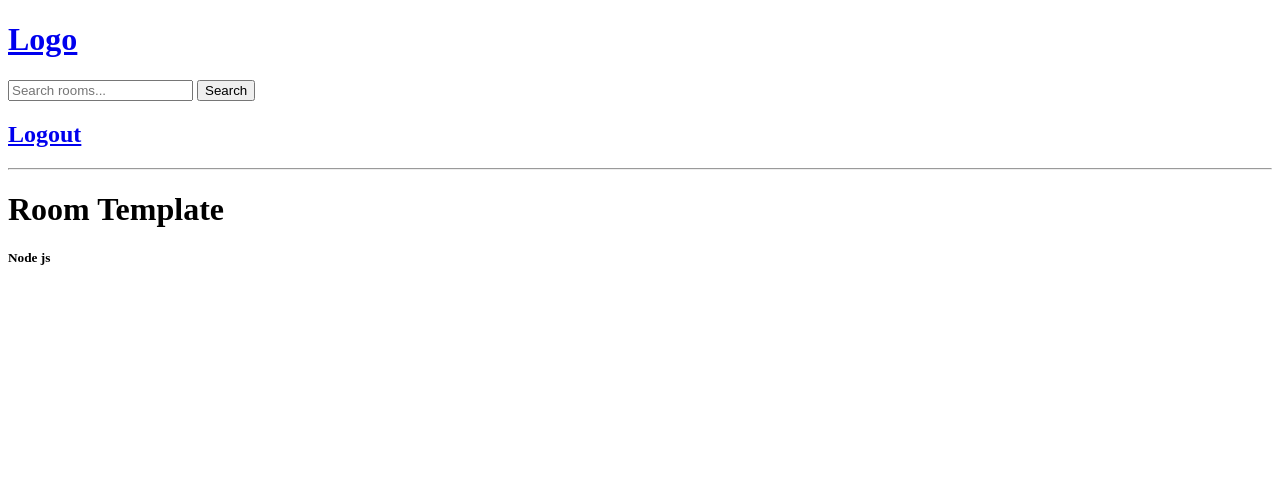
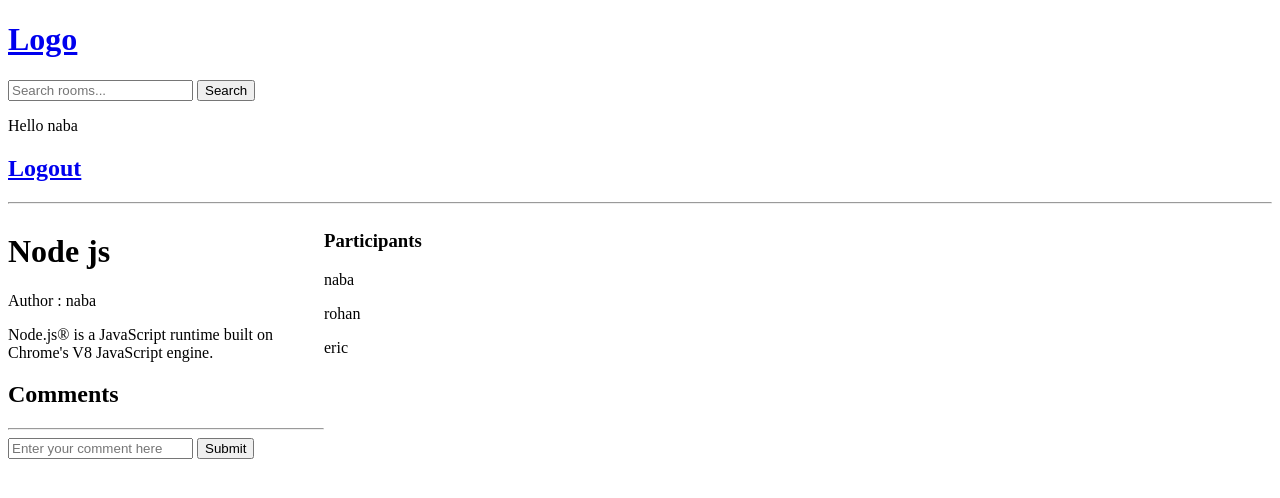
Before and after one commit to Nabajyoti4/StudyBuddy-DjangoApp, a Django app: page /room/5/ in a window 1280 px wide. Shown: the top 498 px of the page. Run offline with Django 4.2, Linux system fonts and the light colour scheme; a user stored in the database is signed in; data comes from the database, SQL or seed files in the repository; both versions use the stored data as it was after the commit.

Commit message:
Comment section for create and delete message added on room page

```diff
--- a/base/models.py
+++ b/base/models.py
@@ -14,6 +14,7 @@ class Room(models.Model):
     topic = models.ForeignKey(Topic, on_delete=models.SET_NULL, null=True)
     name = models.CharField(max_length=128)
     description = models.TextField(null=True, blank=True)
+    participants = models.ManyToManyField(User, related_name='participants', blank=True)
     updated = models.DateTimeField(auto_now=True)
     created = models.DateTimeField(auto_now_add=True)
 
--- a/base/templates/base/room.html
+++ b/base/templates/base/room.html
@@ -1,8 +1,54 @@
 {% extends 'main.html' %}
 
 {% block content %}
-<h1>Room Template</h1>
-<div>
-    <h5>{{ room.name }}</h5>
+
+<style>
+    .room-container {
+        display: grid;
+        grid-template-columns: 1fr 3fr;
+    }
+</style>
+
+<div class="room-container">
+    <div>
+        <h1>{{ room.name }}</h1>
+        <div>
+            <span>Author : {{ room.user }}</span>
+            <p>{{ room.description }}</p>
+        </div>
+
+        <div class='comment-wrapper'>
+            <h2>Comments</h2>
+            <hr>
+                {% for message  in messages %}
+                {% if request.user == message.user %}
+                <a href="{% url 'delete_comment' message.id %}">Delete</a>
+                {% endif %}
+
+                <p>@{{message.user}} {{message.created|timesince}} ago {{ message.body }}</p>
+                {% endfor %}
+        </div>
+
+        {% if request.user.is_authenticated %}
+        <div class="comment-form">
+            <form action="{% url 'create_comment' %}" method='post'>
+                {% csrf_token %}
+                <input type='text' name='body' placeholder='Enter your comment here' />
+                <input type='hidden' name='room' value="{{ room.id }}" />
+                <input type='submit' value='Submit' />
+            </form>
+        </div>
+        {% endif %}
+
+        </div>
+
+        <div>
+            <h3>Participants</h3>
+            {% for participant in participants %}
+            <p>{{ participant.username }}</p>
+            {% endfor %}
+        </div>
+
 </div>
+
 {% endblock content %}
--- a/base/urls.py
+++ b/base/urls.py
@@ -8,6 +8,8 @@ urlpatterns = [
     path('update-room/<str:pk>/', views.update_room, name='update_room'),
     path('delete-room/<str:pk>/', views.delete_room, name='delete_room'),
     path('login/', views.login_page, name='login'),
-    # path('register/', views.register_page, name='register'),
+    path('register/', views.register_user, name='register'),
     path('logout/', views.logout_user, name='logout'),
+    path('create-comment/', views.create_comment, name='create_comment'),
+    path('delete-comment/<str:pk>/', views.delete_comment, name='delete_comment'),
 ]
--- a/base/views.py
+++ b/base/views.py
@@ -2,16 +2,22 @@ from django.http import HttpResponse
 from django.shortcuts import redirect, render
 from django.contrib.auth.models import User
 from django.contrib.auth import authenticate, login, logout
+from django.contrib.auth.forms import UserCreationForm
+from django.contrib.auth.decorators import login_required
 from django.db.models import Q
 from django.contrib import messages
-from .models import Room, Topic
+from .models import Room, Topic, Message
 from .forms import RoomForm
 
 
 # Create your views here.
 def login_page(request):
+    page = 'login'
+    if request.user.is_authenticated:
+        return redirect('home')
+
     if request.method == "POST":
-        username = request.POST.get('username')
+        username = request.POST.get('username').lower()
         password = request.POST.get('password')
 
         try:
@@ -28,11 +34,35 @@ def login_page(request):
             messages.error(request, 'Invalid Credentials')
             return redirect('login')
 
-    return render(request, 'base/login_register.html')
+    context = {'page' : page}
+    return render(request, 'base/login_register.html', context)
 
 def logout_user(request):
     logout(request)
     return redirect('login')
+
+def register_user(request):
+    page = 'register'
+    form = UserCreationForm()
+    context = {
+        'form' : form,
+        'page' : page
+    }
+
+    if request.method == "POST":
+        form = UserCreationForm(request.POST)
+        if form.is_valid():
+            user = form.save(commit=False) # return user object instead of saving it
+            user.username = user.username.lower()
+            user.save()
+            # login user after saving it
+            login(request, user)
+            return redirect('home')
+        else:
+            messages.error(request, 'Invalid Credentials')
+            return redirect('register')
+
+    return render(request, 'base/login_register.html',context)
 
 def home(request):
     # get the query params
@@ -55,9 +85,16 @@ def home(request):
 def room(request, pk):
     # Get room by id
     room = Room.objects.get(pk=pk)
-    context = {'room' : room}
+    messages = room.message_set.all()
+    participants = room.participants.all()
+    context = {
+        'room' : room,
+        'messages' : messages,
+        'participants' : participants
+        }
     return render(request, 'base/room.html', context)
 
+@login_required(login_url='/login')
 def create_room(request):
     form = RoomForm()
     if request.method == 'POST':
@@ -72,9 +109,14 @@ def create_room(request):
     context = {'form': form}
     return render(request, 'base/room_form.html', context)
 
+@login_required(login_url='/login')
 def update_room(request, pk):
     room = Room.objects.get(pk=pk)
     form = RoomForm(instance=room)
+
+    if request.user  != room.user:
+        return HttpResponse('You are not allowed to edit this room')
+
     if request.method == 'POST':
         form = RoomForm(request.POST, instance=room)
         if form.is_valid():
@@ -87,10 +129,39 @@ def update_room(request, pk):
     context = {'form': form}
     return render(request, 'base/room_form.html', context)
 
+@login_required(login_url='/login')
 def delete_room(request, pk):
     room = Room.objects.get(pk=pk)
+
+    if request.user  != room.user:
+        return HttpResponse('You are not allowed to delete this room')
+
     if request.method == 'POST':
         room.delete()
         return redirect('home')
     context = {'obj': room}
     return render(request, 'base/delete.html', context)
+
+@login_required(login_url='/login')
+def create_comment(request):
+    if request.method == 'POST':
+        room_id = request.POST.get('room')
+        print(room_id)
+        room = Room.objects.get(pk=room_id)
+        room.participants.add(request.user)
+        user = request.user
+        message = request.POST.get('body')
+        Message.objects.create(room=room, user=user, body=message)
+        return redirect('room', pk=room_id)
+    return HttpResponse('Not allowed')
+
+@login_required(login_url='/login')
+def delete_comment(request, pk):
+    message = Message.objects.get(id=pk)
+
+    if request.user != message.user:
+        return HttpResponse('You are not allowed to delete this message')
+
+    room = message.room
+    message.delete()
+    return redirect('room', pk=room.pk)
--- a/templates/navbar.html
+++ b/templates/navbar.html
@@ -7,6 +7,7 @@
 </form>
 
 {% if request.user.is_authenticated %}
+<p>Hello {{request.user}}</p>
 <a href="{% url 'logout' %}">
     <h2>Logout</h2>
 </a>
```
Also changed, not shown: base/templates/base/home.html (+5 -2 lines), base/templates/base/login_register.html (+17 -0 lines), base/migrations/0003_alter_room_options_room_participants.py (added), db.sqlite3.
